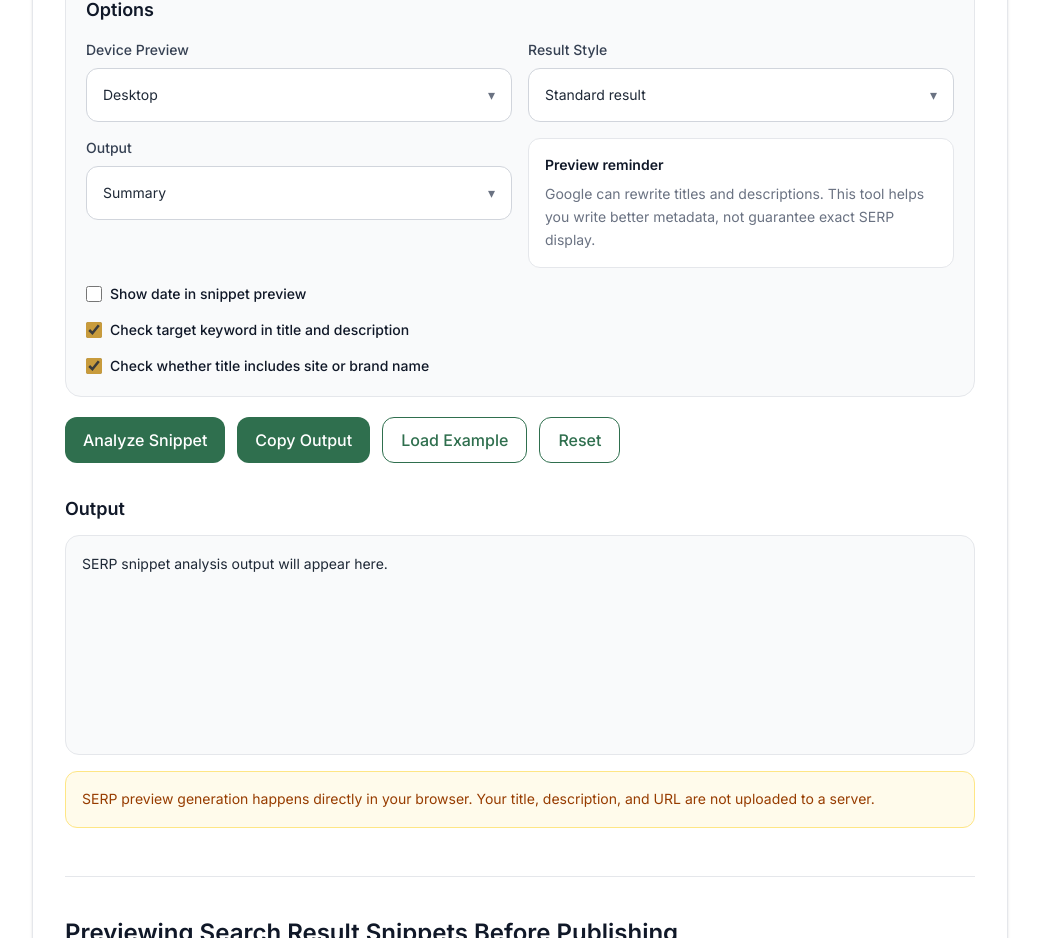
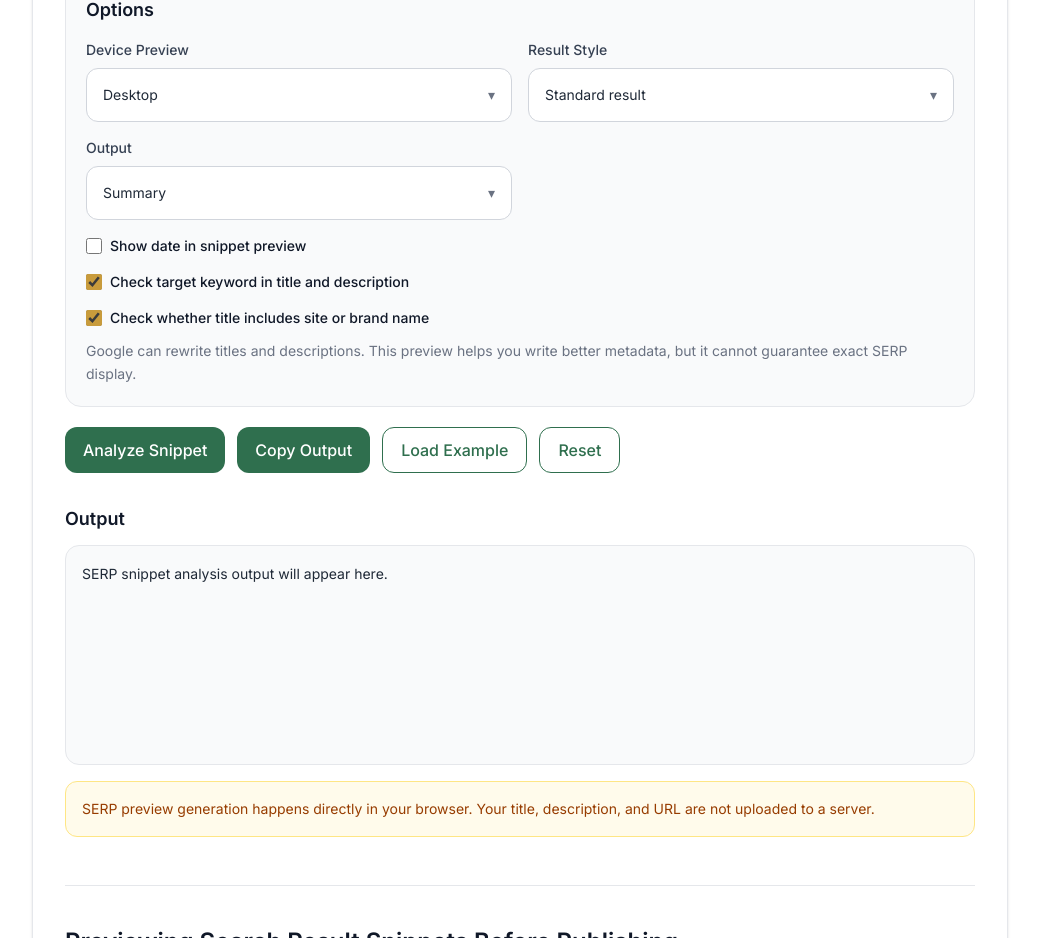
Before and after one commit to vaarunsonawwane-ops/yoryantra-new, a Next.js app: page /tools/serp-snippet-preview-tool in a window 1280 px wide. Shown: the part 1140-2078 px from the top of the page, without its empty margins (120-1159 px from the left). Built offline with nearby package versions, Linux system fonts and the light colour scheme.

Commit message:
Update ToolClient.tsx

```diff
--- a/app/tools/serp-snippet-preview-tool/ToolClient.tsx
+++ b/app/tools/serp-snippet-preview-tool/ToolClient.tsx
@@ -442,19 +442,7 @@ export default function ToolClient() {
               { label: "HTML tags", value: "html" },
             ]}
           />
-
-          <div className="rounded-xl border border-gray-200 bg-white p-4">
-            <p className="text-sm font-semibold text-gray-900">
-              Preview reminder
-            </p>
-
-            <p className="mt-2 text-sm leading-relaxed text-gray-500">
-              Google can rewrite titles and descriptions. This tool helps you
-              write better metadata, not guarantee exact SERP display.
-            </p>
-          </div>
-
-          <label className="flex cursor-pointer items-center gap-2 text-sm font-medium text-gray-900 md:col-span-2">
+<label className="flex cursor-pointer items-center gap-2 text-sm font-medium text-gray-900 md:col-span-2">
             <input
               type="checkbox"
               checked={showDate}
@@ -505,6 +493,11 @@ export default function ToolClient() {
             Check whether title includes site or brand name
           </label>
         </div>
+
+        <p className="mt-3 text-sm leading-relaxed text-gray-500">
+          Google can rewrite titles and descriptions. This preview helps you
+          write better metadata, but it cannot guarantee exact SERP display.
+        </p>
       </div>
 
       <div className="mt-5 flex flex-wrap gap-3">
```
